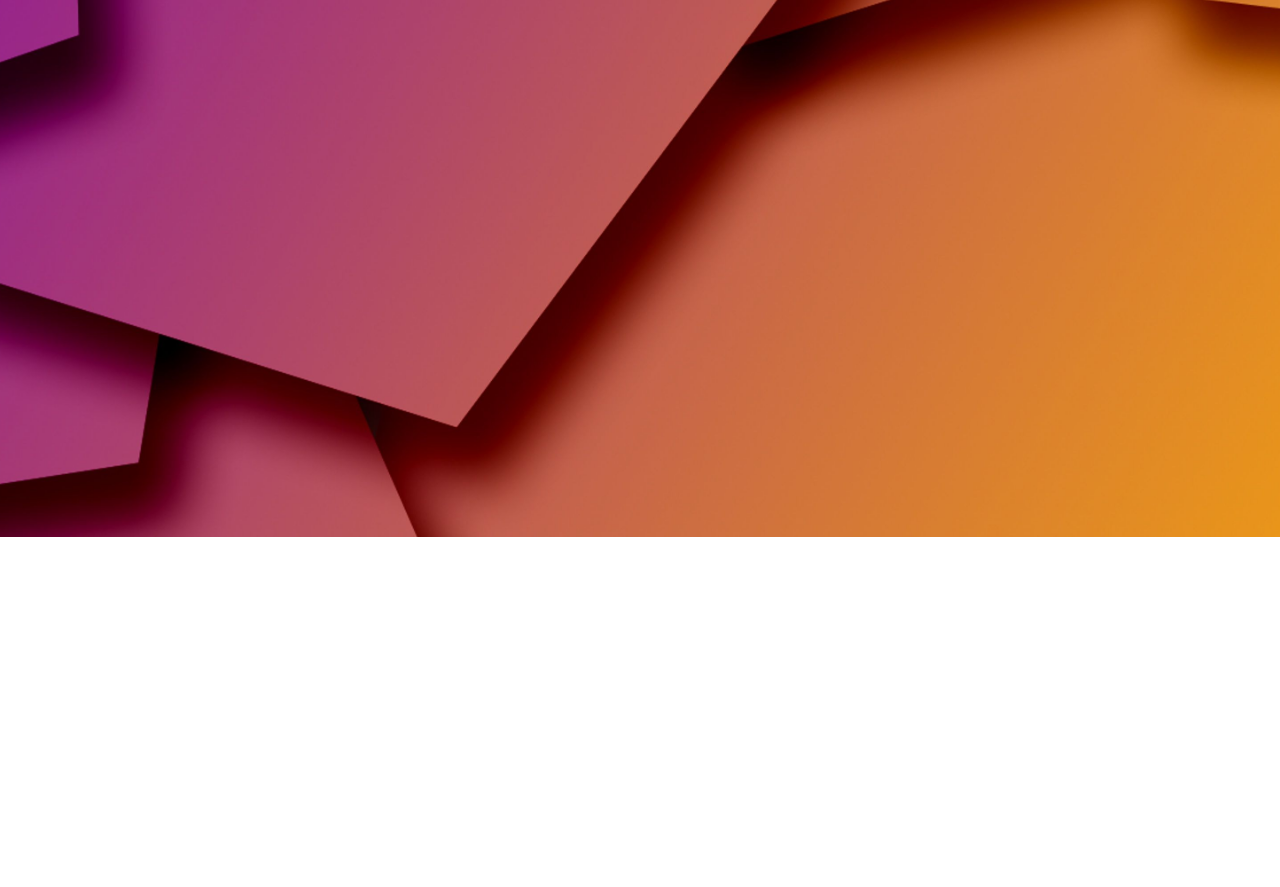
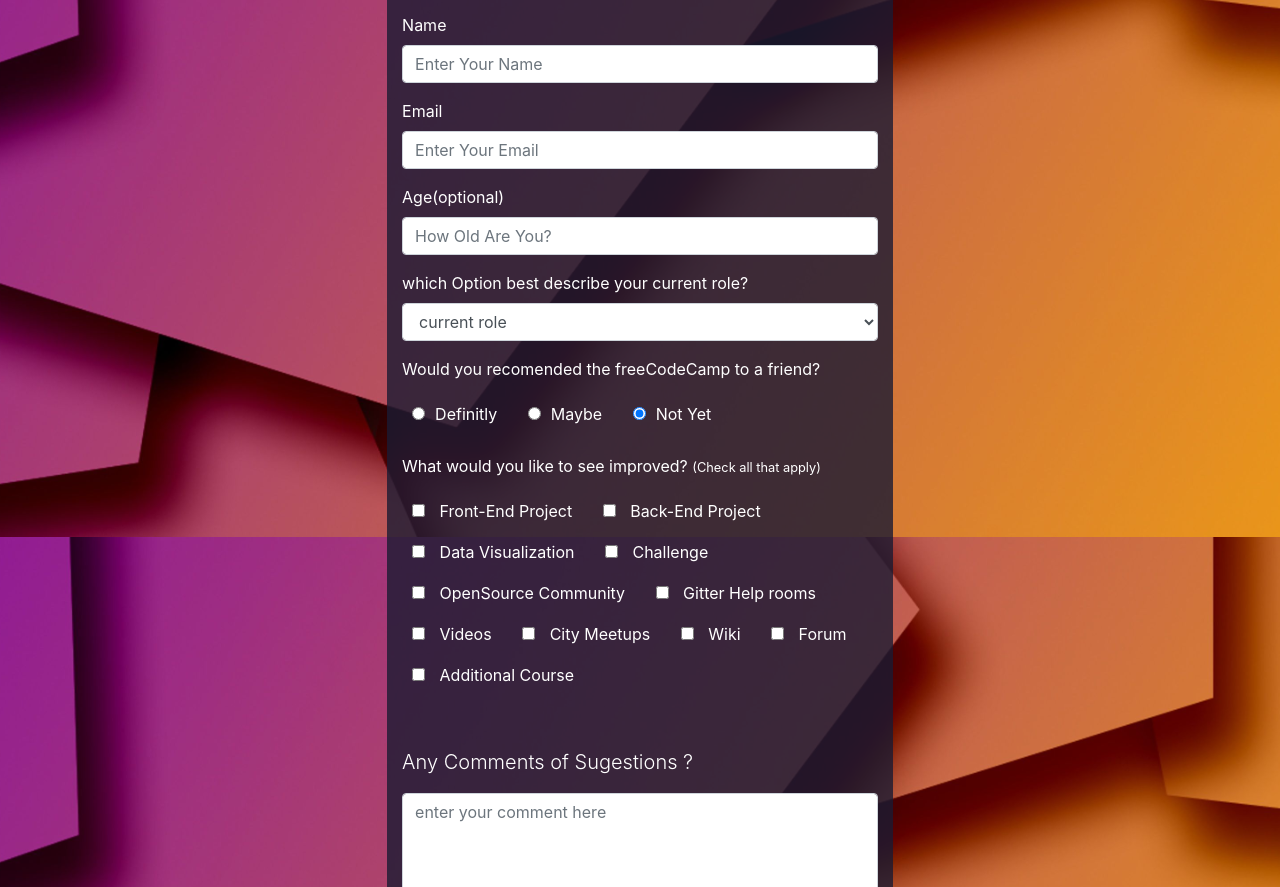
Before and after one commit to samiullah119/Suervey_Form, a plain HTML site: page index.html in a window 1280 px wide. Shown: the part 263-1150 px from the top of the page. Before the commit the page ends 800 px from the top, so only its background shows below. Drawn offline with Linux system fonts and the light colour scheme.

Commit message:
add bootstrap file in html page

```diff
--- a/index.html
+++ b/index.html
@@ -6,10 +6,106 @@
     <meta name="viewport" content="width=device-width, initial-scale=1.0">
     <title>Survey_Form</title>
     <link rel="stylesheet" href="css/style.css">
+    <link rel="stylesheet" href="css/bootstrap.min.css">
 </head>
 
 <body>
+    <div class="container-fluid  p-5">
+        <div class="row">
 
+
+
+            <div class="col-md-5 form-div mt-5   m-auto align-item-center ">
+                <header class="header mt-5 ">
+                    <h1 class="text-center text-white" id="title">freeCodeCamp Survey Form</h1>
+                    <p class="lead text-center text-white " id="description">thank you for taking the time to help us to improve the platform</p>
+                </header>
+                <form role="form" id="survey-form">
+                    <div class="form-group">
+                        <label for="name" id="name-label" class="text-white">Name</label>
+                        <input type="name" id="name" name="name" required placeholder="Enter Your Name" class="form-control ">
+                    </div>
+                    <div class="form-group">
+                        <label for="email" id="email-label" class="text-white">Email</label>
+                        <input type="email" id="email" name="email" required="required" placeholder="Enter Your Email" class="form-control ">
+
+                    </div>
+                    <div class="form-group">
+                        <label for="email" id="number-label" class="text-white">Age(optional) </label>
+                        <input type="number" id="number" name="number" min="15" max="85" placeholder="How Old Are You?" class="form-control">
+
+                    </div>
+                    <div class="form-group">
+                        <label for="current-role" class="text-white">which Option best describe your current role?</label>
+                        <select value="current role" class="form-control" id="dropdown">
+                            <option name="disable" read-only> current role</option>
+                            <option name="driver" id="driver">Driver</option>
+                            <option name="student" id="student">Student</option>
+                            <option name="full-time" id="full-time">Full Time Job</option>
+                            <option name="part-time" id="part-time">Part Time Job</option>
+                            <option name="other" id="other">Other</option>
+                          </select>
+                    </div>
+                    <div class="form-group text-white">
+                        <p class="text-white ">Would you recomended the freeCodeCamp to a friend?</p>
+                        <label>
+                          <input type="radio" name="user-recommended" class="input-radio" value="definitly" checked>Definitly
+                        </label>
+                        <label>
+                          <input type="radio" name="user-recommended" class="input-radio" value="maybe" checked>Maybe
+                        </label>
+                        <label>
+                          <input type="radio" name="user-recommended" class="input-radio" value="not yet" checked>Not Yet
+                        </label>
+                    </div>
+                    <div class="form-group text-white">
+                        <p>What would you like to see improved? <small>(Check all that apply)</small></p>
+                        <label>
+                          <input name="prefre" type="checkbox" id="front-end" class="input-checkbox" value="fornt-end"> Front-End Project
+                        </label>
+                        <label>
+                          <input name="prefre" type="checkbox" id="back-end" class="input-checkbox" value="back-end"> Back-End Project
+                        </label>
+                        <label>
+                          <input name="prefre" type="checkbox" id="data-visual" class="input-checkbox" value="data-visual"> Data Visualization
+                        </label>
+                        <label>
+                          <input name="prefre" type="checkbox" id="challeng" class="input-checkbox" value="challeng"> Challenge
+                        </label>
+                        <label>
+                          <input name="prefre" type="checkbox" id="open-source" class="input-checkbox" value="open-source"> OpenSource Community
+                        </label>
+                        <label>
+                          <input name="prefre" type="checkbox" id="gitter-help" class="input-checkbox" value="gitter-help"> Gitter Help rooms
+                        </label>
+                        <label>
+                          <input name="prefre" type="checkbox" id="videos" class="input-checkbox" value="videos"> Videos
+                        </label>
+                        <label>
+                          <input name="prefre" type="checkbox" id="city-meet" class="input-checkbox" value="city-meet"> City Meetups
+                        </label>
+                        <label>
+                          <input name="prefre" type="checkbox" id="wiki" class="input-checkbox" value="wiki"> Wiki
+                        </label>
+                        <label>
+                          <input name="prefre" type="checkbox" id="forum" class="input-checkbox" value="forum"> Forum
+                        </label>
+                        <label>
+                          <input name="prefre" type="checkbox" id="add-course" class="input-checkbox" value="add-course"> Additional Course
+                        </label>
+                    </div>
+                    <div class="form-group text-white mt-5">
+                        <p class="lead">Any Comments of Sugestions ?</p>
+                        <textarea name="comment" id="comment" cols="30" rows="5" class="form-control" placeholder="enter your comment here"></textarea>
+                    </div>
+                    <div class="form-group">
+                        <button class="btn btn-success" id="submit" type="submit">Submit</button>
+                    </div>
+                </form>
+            </div>
+
+        </div>
+    </div>
 </body>
 
 </html>
```
